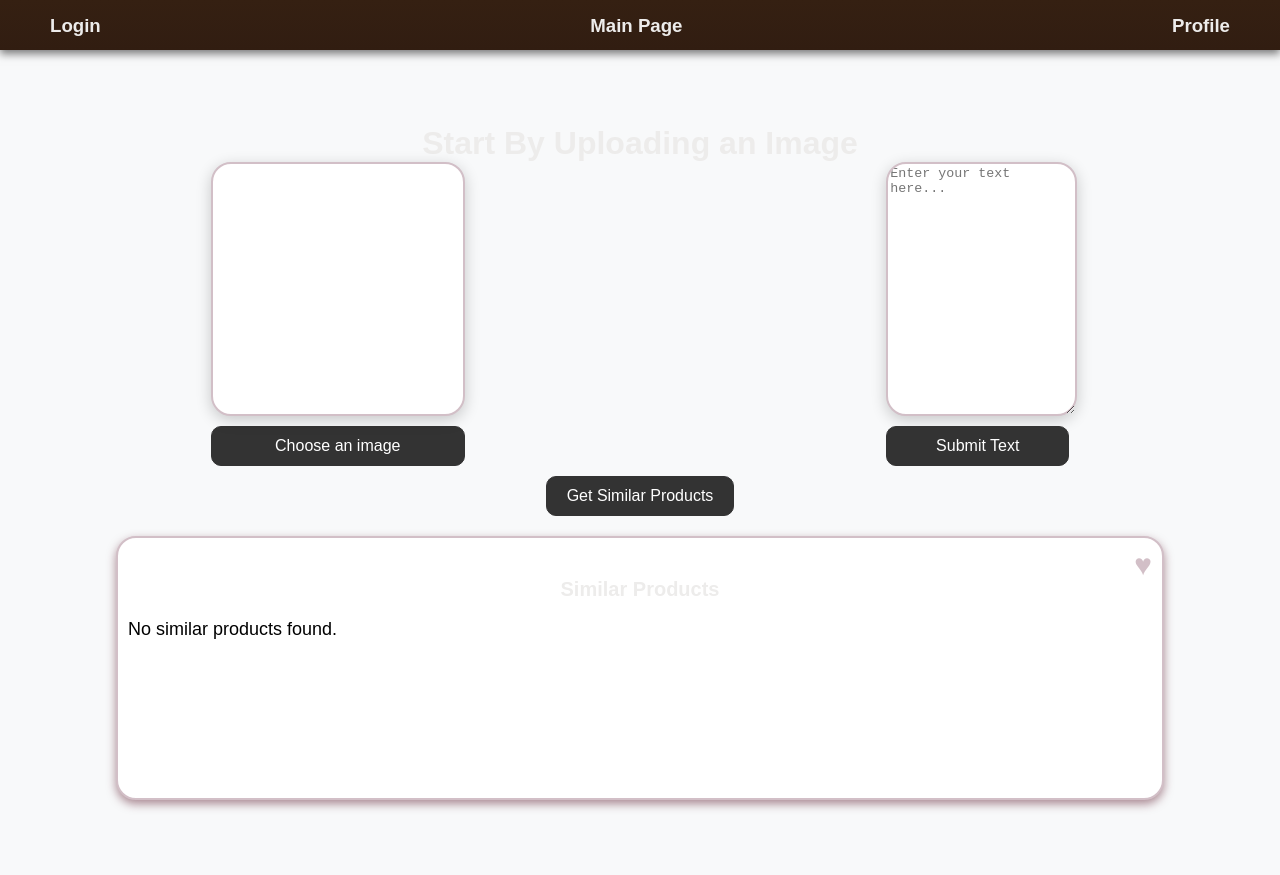
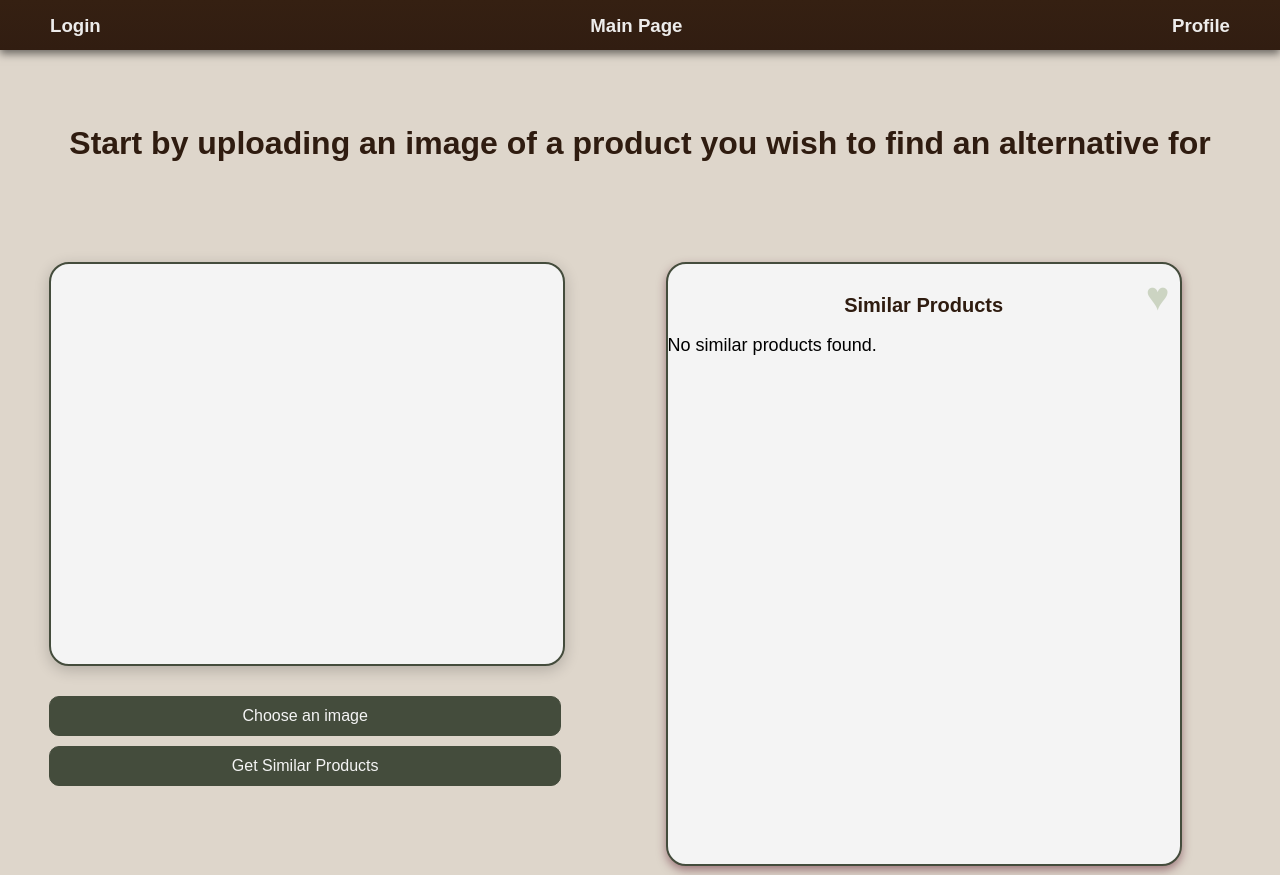
Before and after one commit to alison-mgg/SENG401_JewelryApp, a React (Create React App) app in the folder Frontend/dupe-machine/: page /main in a window 1280 px wide. Built offline with nearby package versions, Linux system fonts and the light colour scheme.

Commit message:
main page styling

```diff
--- a/Frontend/dupe-machine/src/pages/MainPage.js
+++ b/Frontend/dupe-machine/src/pages/MainPage.js
@@ -175,7 +175,7 @@ const handleGetSimilarProducts = async (latestDescription) => {
   return (
     <div className="container">
       <NavBar />
-      <h1>Start By Uploading an Image</h1>
+      <h1>Start by uploading an image of a product you wish to find an alternative for </h1>
 
       {/* Login message popup */}
       {showLoginMessage && (
@@ -193,7 +193,9 @@ const handleGetSimilarProducts = async (latestDescription) => {
         </div>
       )}
 
-      {/* Image selection section */}
+      <div className="content-wrapper">
+        {/* Left Column */}
+        <div className="left-column">
           <div className="upload-container">
             <div className="image-upload-wrapper">
               <div className="image-upload-box">
@@ -205,36 +207,24 @@ const handleGetSimilarProducts = async (latestDescription) => {
                 />
                 {imagePreview && <img src={imagePreview} alt="Selected" className="uploaded-image" />}
               </div>
-          {/* Button below the image */}
               <button
                 onClick={() => document.getElementById('file-input').click()}
                 className="choose-image-button"
               >
                 Choose an image
               </button>
-        </div>
-        <div className="input-txt">
-          <textarea
-            className="text-input"
-            value={text}
-            onChange={handleChange}
-            placeholder="Enter your text here..."
-          />
-          {/* Submit text to AI button */}
-          <button
-            className="submit-text-button"
-          >
-            Submit Text
+              <button onClick={handleGetSimilarProducts} className="similar-products-button">
+            Get Similar Products
           </button>
             </div>
           </div>
 
-      <button onClick={handleGetSimilarProducts} className="similar-products-button">
-        Get Similar Products
-      </button>
+        </div>
 
+        {/* Right Column */}
+        <div className="right-column">
           <div className="similar-products-box">
-  <h2>Similar Products</h2>
+            <h2 style={{ color: "#2f1c10"}}>Similar Products</h2>
 
             {similarProducts.length > 0 ? (
               <ul>
@@ -250,13 +240,16 @@ const handleGetSimilarProducts = async (latestDescription) => {
             <span
               className="heart-icon"
               onClick={handleHeartClick}
-          style={{ color: isHeartClicked ? 'red' : '#d2bfc7', cursor: 'pointer' }}
+              style={{ color: isHeartClicked ? 'red' : '#ccd4c2', cursor: 'pointer' }}
             >
               &#9829; {/* Heart icon */}
             </span>
           </div>
         </div>
+      </div>
+    </div>
   );
+
 }
 
 export default ImageDescription;
--- a/Frontend/dupe-machine/src/styling/MainPage.css
+++ b/Frontend/dupe-machine/src/styling/MainPage.css
@@ -3,7 +3,10 @@
   padding-top: 75px;
   min-height: 100vh;
   font-family: Arial, sans-serif;
-  background-color: #f8f9fa;
+  background-color: #ded6cb;
+}
+.container h1 {
+  color: #2f1c10;
 }
 
 .container img {
@@ -18,82 +21,76 @@
   cursor: pointer;
   margin-top: 10px;
 }
-.upload-container{
+
+.content-wrapper {
   display: flex;
-  flex-direction: row;
-  justify-content: space-around;
+  justify-content: space-between;
+  padding-top:100px;
 }
 
+.left-column,
+.right-column {
+  display: flex;
+  flex-direction: column;
+  width: 48%; /* Adjust this width to your liking */
+}
+
+.upload-container {
+  display: flex;
+  flex-direction: column;
+  align-items: center;
+}
 
 .image-upload-wrapper {
-  display: flex;
-  flex-direction: column;  /* Arrange items vertically */
-}
-
-.input-txt {
   display: flex;
   flex-direction: column;
 }
 
-.choose-image-button, .similar-products-button, .submit-text-button {
+.choose-image-button,
+.similar-products-button {
   padding: 10px 20px;
   font-size: 16px;
   cursor: pointer;
-  margin-top: 10px; /* Button space below the image box */
-  background-color: #333333;
-  color: white;
-  border: 1px solid #333333;
+  margin-top: 20px;
+  background-color: #444c3c;
+  color: #f4f4f4;;
+  border: 1px solid #444c3c;
   border-radius: 10px;
   transition: background-color 0.3s ease;
+  width: 40vw;
 }
-.choose-image-button:hover, .submit-text-button:hover, .similar-products-button:hover {
-  padding: 10px 20px;
-  font-size: 16px;
-  cursor: pointer;
-  margin-top: 10px; /* Button space below the image box */
-  background-color: white;
-  color: #333333;
-  border: 1px solid #333333;
-  border-radius: 10px;
+
+.choose-image-button:hover,
+.similar-products-button:hover {
+  background-color: #f4f4f4;;
+  color: #444c3c;
+  border: 1px solid #444c3c;
 }
 
 .image-upload-box {
   border-radius: 20px;
-  background-color: #fff;
-  width: 250px;
-  height: 250px;
-  border: 2px solid #d2bfc7;  /* Keeps the solid border */
+  background-color: #f4f4f4;
+  width: 40vw;
+  height: 400px;
+  border: 2px solid #444c3c;
   position: relative;
-  overflow: hidden;  /* To make sure no content overflows */
-  box-shadow: 0 4px 15px rgba(0, 0, 0, 0.2); /* Adds a shadow around the box */
+  overflow: hidden;
+  box-shadow: 0 4px 15px rgba(0, 0, 0, 0.2);
+  margin-bottom: 20px;
 }
 
 .image-upload-box::before {
-  content: ''; /* Empty content for pseudo-element */
+  content: '';
   position: absolute;
-  background: rgba(0, 0, 0, 0.3);  /* Dark background for the faded effect */
-  filter: blur(10px);  /* Applies the blur effect */
-  z-index: -1;  /* Ensures the pseudo-element stays behind the image */
-}
-.input-text {
-  width: 250px;
-  height: 250px;
-}
-.text-input{
-  overflow-y: auto;
-  border: 2px solid #d2bfc7;  /* Keeps the solid border */
-  box-shadow: 0 4px 15px rgba(0, 0, 0, 0.2); /* Adds a shadow around the box */
-  border-radius: 20px;
-  background-color: #fff;
-  height: 100%;
-  width: 100%;
+  background: rgba(0, 0, 0, 0.3);
+  filter: blur(10px);
+  z-index: -1;
 }
 
 .uploaded-image {
   width: 100%;
   height: 100%;
   object-fit: cover;
-  display: block;
 }
 
 #file-input {
@@ -102,81 +99,35 @@
   left: 0;
   width: 100%;
   height: 100%;
-  opacity: 0; /* Hides the input element but keeps it functional */
+  opacity: 0;
   cursor: pointer;
 }
 
-.uploaded-image {
-  width: 100%;
-  height: 100%;
-  object-fit: cover;
-  display: block;
-}
-
-.description-box {
-  width: 80%;
-  height: 200px;
+.similar-products-box {
+  width: 40vw;
+  height: 600px;
   overflow-y: auto;
-  border: 2px solid #d2bfc7;
+  border: 2px solid #444c3c;
+  border-radius: 20px;
+  text-align: left;
+  background-color: #f4f4f4;
   box-shadow: 0 4px 10px rgba(93, 27, 46, 0.5);
-  background-color: #fff;
-  border-radius: 20px;
-  padding: 10px;
-  margin: 20px auto;
-  text-align: left;
-  position: relative; /* Allow positioning the regenerate button inside */
-}
-
-.regenerate-button {
-  position:absolute;
-  top: 0px;
-  right: 10px;
-  display: inline-flex;
-  align-items: center;
-  justify-content: center;
-  background-color: white;
-  border: none;
-}
-
-.regenerate-button .material-icons {
-  font-size: 30px;
-  background-color: white;
-  transition: transform 0.3s ease;
-}
-
-.regenerate-button .material-icons:hover {
-  cursor: pointer;
-  transform: rotate(90deg);
-}
-
-.similar-products-box {
-  width: 80%;
-  height: 30vh;
-  overflow-y: auto;
-  border: 2px solid #d2bfc7;
-  border-radius: 20px;
-  padding: 10px;
-  margin: 20px auto;
-  text-align: left;
-  background-color: #fff;
-  box-shadow: 0 4px 10px rgba(93, 27, 46, 0.5);
-  position: relative; /* To position the heart icon */
+  position: relative;
 }
 
 .heart-icon {
   position: absolute;
   top: 10px;
   right: 10px;
-  font-size: 30px;
-  color: #f2b4ce; /* Default color */
+  font-size: 40px;
+  color: #ccd4c2;
   cursor: pointer;
   transition: color 0.3s ease;
 }
 
 .heart-icon:hover {
-  color: red; /* Change color to red on hover */
+  color: red;
 }
-
 
 h2 {
   font-size: 20px;
```
Lines whose indentation alone changed are shown as unchanged.
